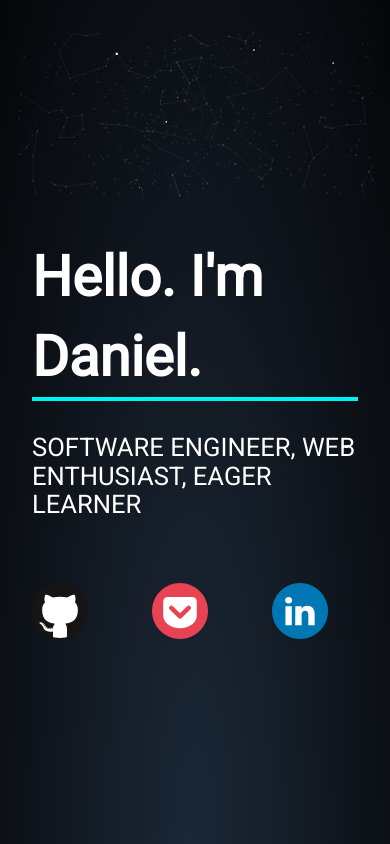
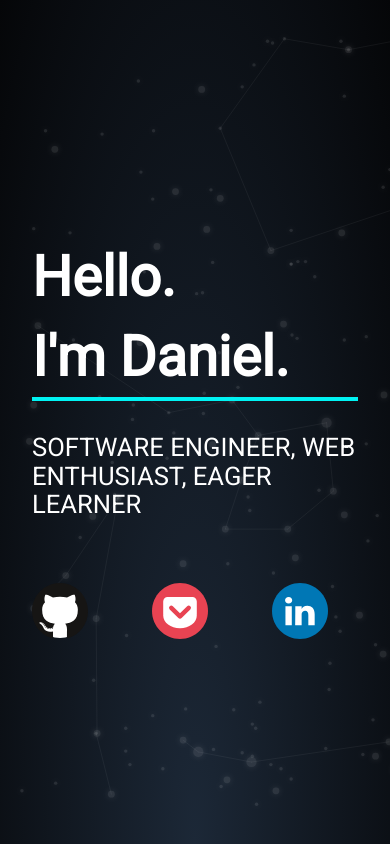
Before and after one commit to dbalas/dbalas.dev, a Nuxt app: page / in a window 390 px wide. Built offline with nearby package versions, Linux system fonts and the light colour scheme.

Commit message:
adding some responsive tweaksç

```diff
--- a/components/SkyMap.vue
+++ b/components/SkyMap.vue
@@ -63,9 +63,13 @@ export default {
         .attr('y2', d => d.y2)
     }
 
+    let width = window.innerWidth
+    if (width <= 1400) width = window.innerHeight * 2
+
     const svg = d3
       .select('#sky-map')
       .append('svg')
+      .attr('width', width)
       .attr('viewBox', '0 0 1000 1000')
       .attr('preserveAspectRatio', 'xMinYMin meet')
       .call(glow)
--- a/pages/index.vue
+++ b/pages/index.vue
@@ -1,6 +1,6 @@
 <template>
   <div id="hello">
-    <h1>Hello. I'm Daniel.</h1>
+    <h1>Hello. <span>I'm Daniel.</span></h1>
     <br />
     <h2>SOFTWARE ENGINEER, WEB ENTHUSIAST, EAGER LEARNER</h2>
   </div>
@@ -24,6 +24,10 @@ h1 {
   line-height: 5rem;
   font-size: 3.5rem;
   border-bottom: 4px solid $primary;
+
+  span {
+    white-space: nowrap;
+  }
 }
 
 h2 {
```
